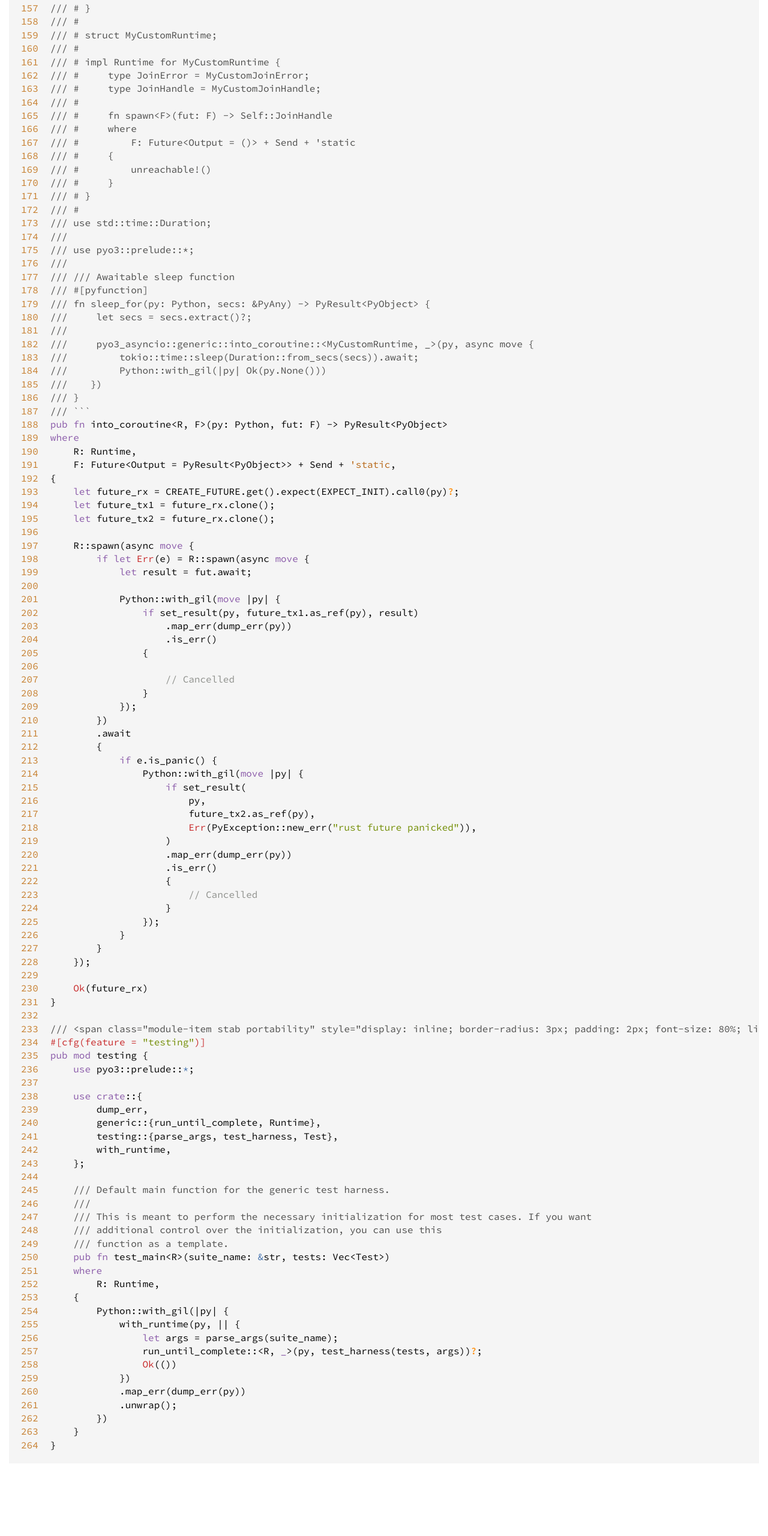
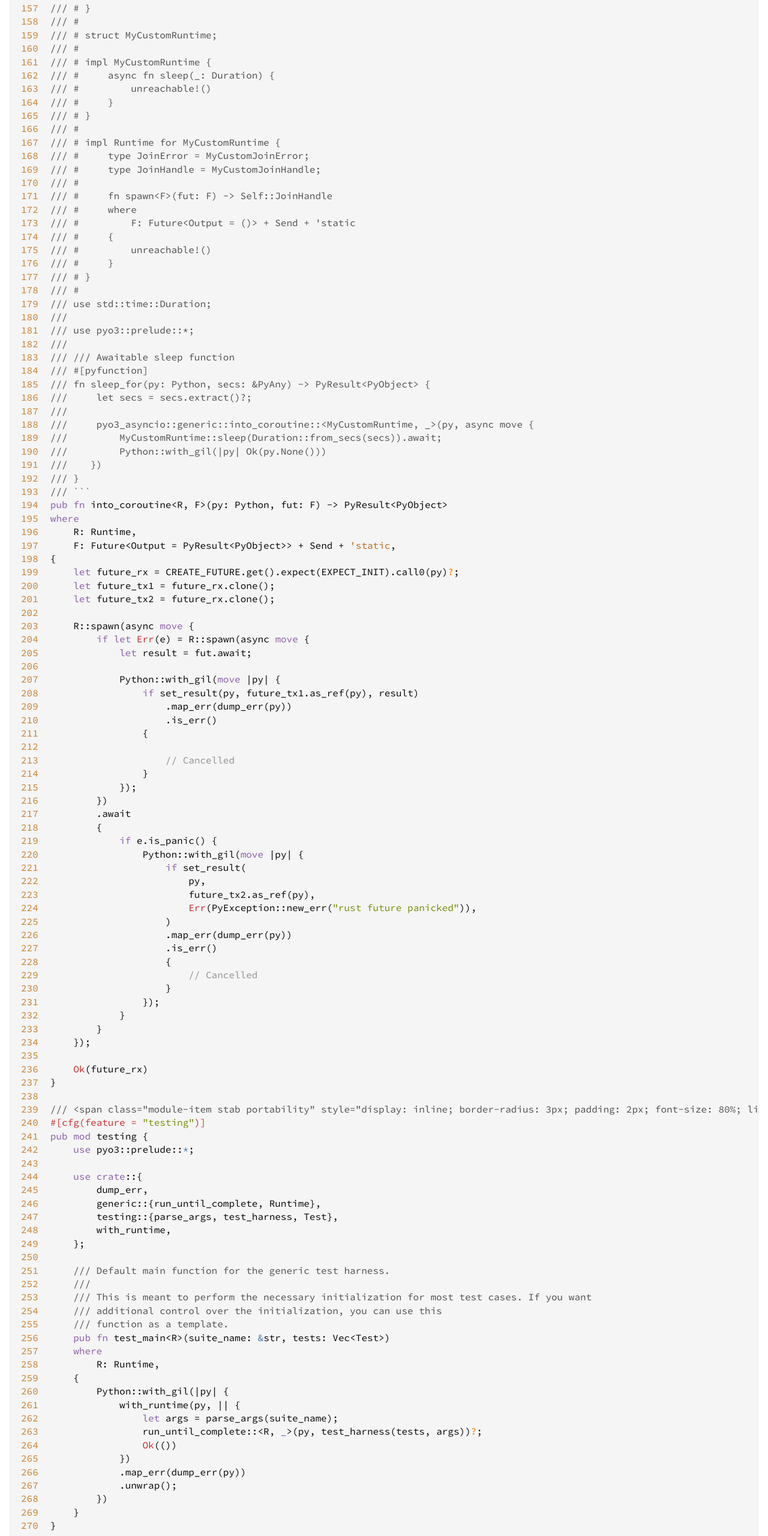
Before and after one commit to awestlake87/pyo3-asyncio, a plain HTML site: page master/doc/src/pyo3_asyncio/generic.rs.html in a window 1280 px wide. Shown: the part 3659-6220 px from the top of the page at 60% size. Before the commit the page ends 6150 px from the top, so only its background shows below. Drawn offline with Linux system fonts and the light colour scheme.

Commit message:
Upload documentation for master

```diff
--- a/master/doc/src/pyo3_asyncio/generic.rs.html
+++ b/master/doc/src/pyo3_asyncio/generic.rs.html
@@ -265,6 +265,12 @@
 <span id="262">262</span>
 <span id="263">263</span>
 <span id="264">264</span>
+<span id="265">265</span>
+<span id="266">266</span>
+<span id="267">267</span>
+<span id="268">268</span>
+<span id="269">269</span>
+<span id="270">270</span>
 </pre><div class="example-wrap"><pre class="rust ">
 <span class="kw">use</span> <span class="ident">std</span>::<span class="ident">future</span>::<span class="ident">Future</span>;
 
@@ -426,6 +432,12 @@
 <span class="doccomment">/// #</span>
 <span class="doccomment">/// # struct MyCustomRuntime;</span>
 <span class="doccomment">/// #</span>
+<span class="doccomment">/// # impl MyCustomRuntime {</span>
+<span class="doccomment">/// #     async fn sleep(_: Duration) {</span>
+<span class="doccomment">/// #         unreachable!()</span>
+<span class="doccomment">/// #     }</span>
+<span class="doccomment">/// # }</span>
+<span class="doccomment">/// #</span>
 <span class="doccomment">/// # impl Runtime for MyCustomRuntime {</span>
 <span class="doccomment">/// #     type JoinError = MyCustomJoinError;</span>
 <span class="doccomment">/// #     type JoinHandle = MyCustomJoinHandle;</span>
@@ -448,7 +460,7 @@
 <span class="doccomment">///     let secs = secs.extract()?;</span>
 <span class="doccomment">///</span>
 <span class="doccomment">///     pyo3_asyncio::generic::into_coroutine::&lt;MyCustomRuntime, _&gt;(py, async move {</span>
-<span class="doccomment">///         tokio::time::sleep(Duration::from_secs(secs)).await;</span>
+<span class="doccomment">///         MyCustomRuntime::sleep(Duration::from_secs(secs)).await;</span>
 <span class="doccomment">///         Python::with_gil(|py| Ok(py.None()))</span>
 <span class="doccomment">///    })</span>
 <span class="doccomment">/// }</span>
```
Also changed, not shown: master/doc/pyo3_asyncio/async_std/fn.into_coroutine.html (+2 -2 lines), master/doc/pyo3_asyncio/generic/fn.into_coroutine.html (+2 -2 lines), master/doc/pyo3_asyncio/generic/index.html (+1 -1 lines), master/doc/pyo3_asyncio/generic/testing/fn.test_main.html (+1 -1 lines), master/doc/pyo3_asyncio/generic/testing/index.html (+1 -1 lines), master/doc/pyo3_asyncio/tokio/fn.into_coroutine.html (+1 -1 lines), master/doc/src/pyo3_asyncio/async_std.rs.html (+2 -2 lines), master/doc/src/pyo3_asyncio/tokio.rs.html (+1 -1 lines).
